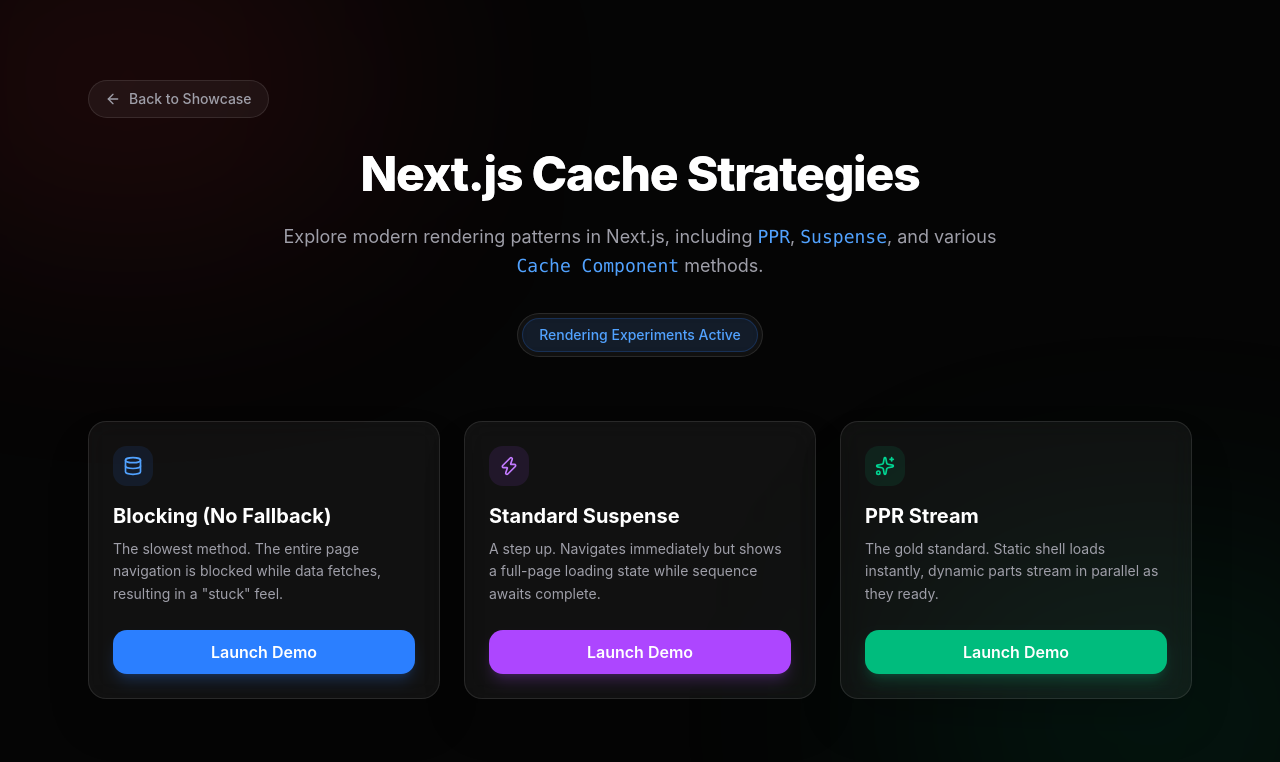
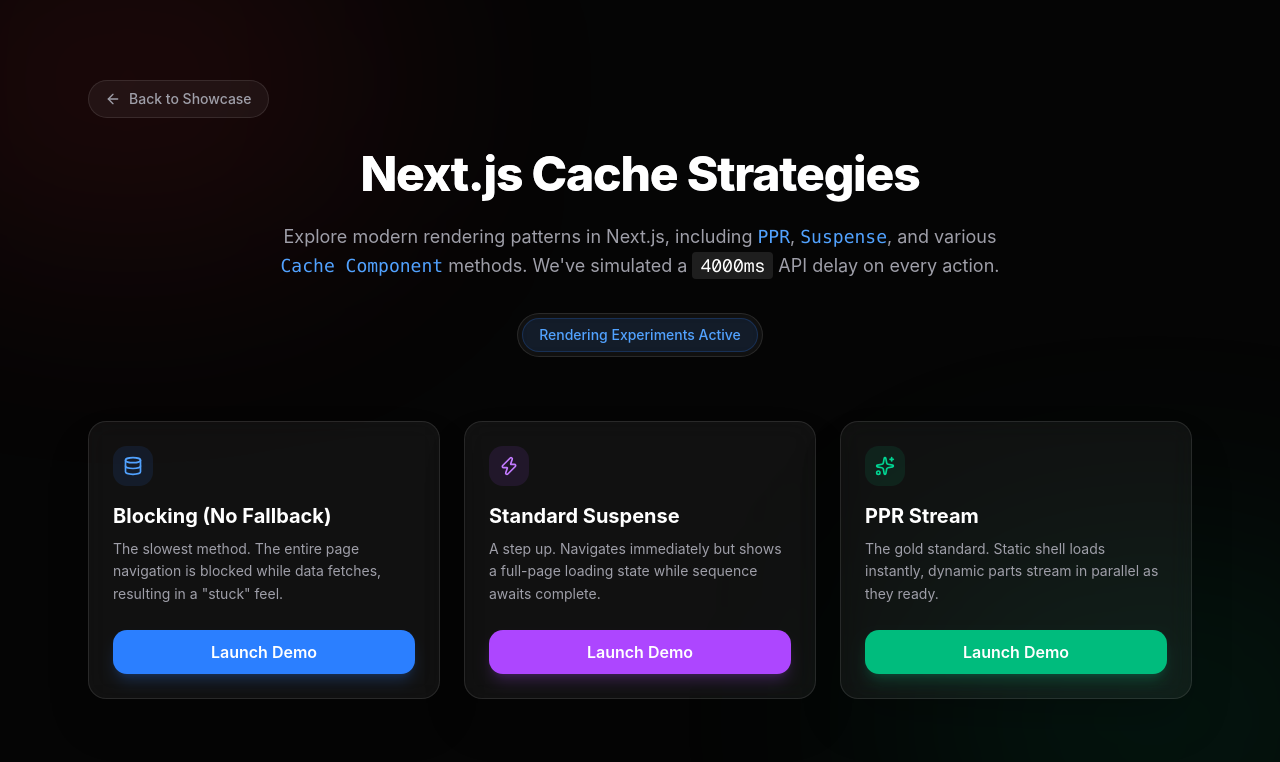
Before and after one commit to Pmacdon15/demos, a Next.js app: page /cache-components in a window 1280 px wide. Shown: the top 762 px of the page. Built offline with nearby package versions, Linux system fonts and the light colour scheme.

Commit message:
added heads up about dealy onc ache components

```diff
--- a/src/components/headers/cache-header.tsx
+++ b/src/components/headers/cache-header.tsx
@@ -8,7 +8,10 @@
 				Explore modern rendering patterns in Next.js, including{' '}
 				<code className="text-blue-400">PPR</code>,{' '}
 				<code className="text-blue-400">Suspense</code>, and various{' '}
-				<code className="text-blue-400">Cache Component</code> methods.
+				<code className="text-blue-400">Cache Component</code> methods. We've simulated a <span className="rounded bg-white/10 px-2 py-0.5 font-mono text-white">
+					4000ms
+				</span>{' '}
+				API delay on every action.
 			</p>
 			<div className="inline-flex gap-4 rounded-full border border-white/10 bg-white/5 p-1 backdrop-blur-sm">
 				<span className="rounded-full border border-blue-500/20 bg-blue-500/10 px-4 py-1.5 font-medium text-blue-400 text-sm">
```
